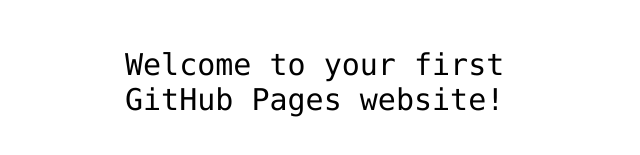
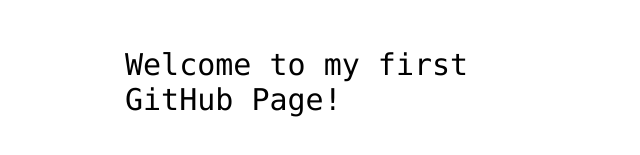
Before and after one commit to okHill/hello-world, a plain HTML site: page index.html in a window 1280 px wide. Shown: the part 341-496 px from the top of the page, without its empty margins (315-955 px from the left). Drawn offline with Linux system fonts and the light colour scheme.

Commit message:
Update index.html

```diff
--- a/index.html
+++ b/index.html
@@ -12,7 +12,7 @@
 <img src="https://octodex.github.com/images/daftpunktocat-thomas.gif" id="octocat" alt="octocat-gif" />
 
 <!-- Change this code here by copy and pasting your template on line 15 -->
-<p>Welcome to your first GitHub Pages website!</p>
+<p> Welcome to my first GitHub Page!</p>
 
 </body>
 </html>
```
